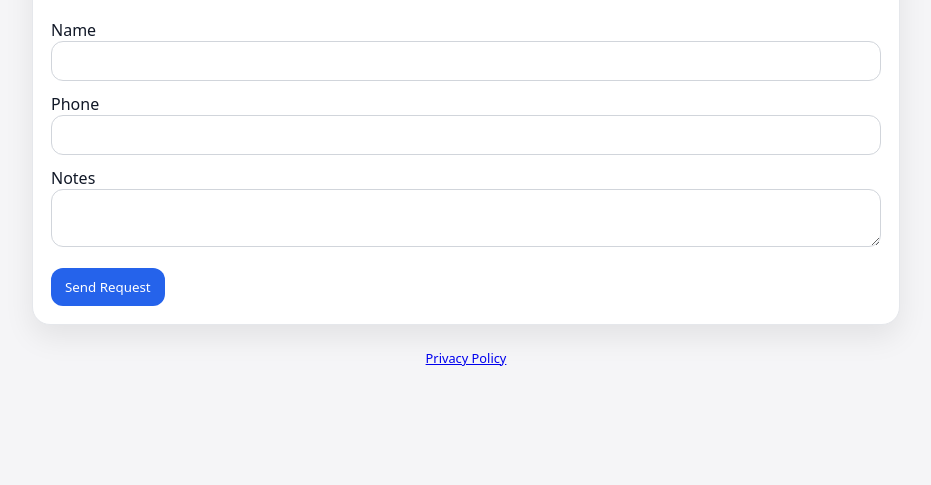
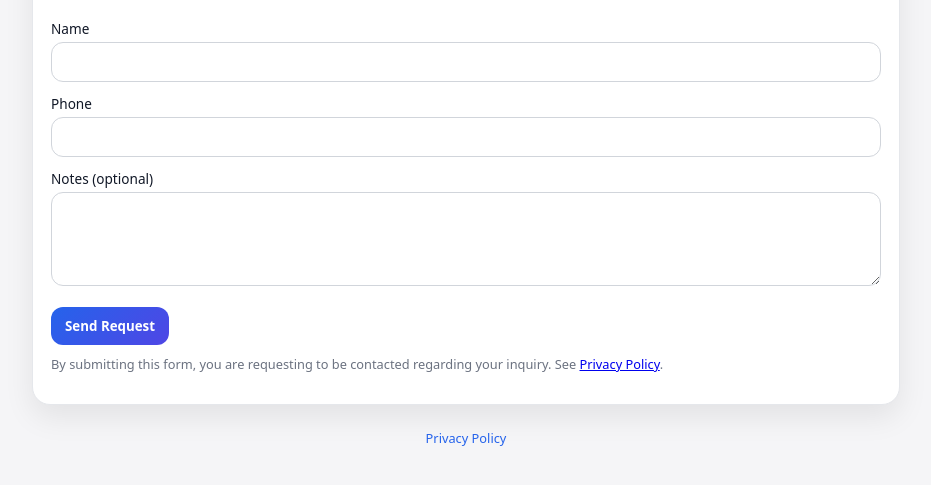
Before and after one commit to MiCalculator/michiganmortgagecalculator, a plain HTML site: page realtor.html in a window 1280 px wide. Shown: the part 155-640 px from the top of the page, without its empty margins (174-1105 px from the left). Drawn offline with Linux system fonts and the light colour scheme.

Commit message:
realtor.html

```diff
--- a/realtor.html
+++ b/realtor.html
@@ -7,18 +7,67 @@
   <link rel="canonical" href="https://michiganmortgagecalculator.org/realtor.html" />
 
   <link rel="icon" href="/michigan-mortgage-calculator-thumbnail.png" />
+  <link rel="apple-touch-icon" href="/michigan-mortgage-calculator-thumbnail.png" />
 
   <style>
     * { box-sizing: border-box; font-family: system-ui, -apple-system, BlinkMacSystemFont, "Segoe UI", sans-serif; }
     body { margin: 0; background: #f5f5f7; color: #111827; }
-    .site-header { text-align: center; padding: 16px; }
-    .site-header a { font-size: 1.7rem; font-weight: 700; color: #111827; text-decoration: none; }
-    .page { max-width: 900px; margin: 0 auto; padding: 0 16px 48px; }
-    .card { background: #fff; border-radius: 18px; padding: 18px; border: 1px solid #e5e7eb; box-shadow: 0 12px 30px rgba(0,0,0,0.08); }
-    label { display:block; margin-top:12px; }
-    input, textarea { width:100%; padding:10px; border-radius:12px; border:1px solid #d1d5db; }
-    .btn { margin-top:16px; padding:10px 14px; border-radius:12px; background:#2563eb; color:#fff; border:none; }
-    .footer { margin-top:24px; font-size:0.8rem; text-align:center; }
+
+    .site-header {
+      text-align: center;
+      padding: 16px;
+    }
+    .site-header a {
+      font-size: 1.7rem;
+      font-weight: 700;
+      color: #111827;
+      text-decoration: none;
+    }
+
+    .page {
+      max-width: 900px;
+      margin: 0 auto;
+      padding: 0 16px 48px;
+    }
+    .card {
+      background: #fff;
+      border-radius: 18px;
+      padding: 18px;
+      border: 1px solid #e5e7eb;
+      box-shadow: 0 12px 30px rgba(0,0,0,0.08);
+    }
+
+    label { display: block; margin-top: 12px; font-size: 0.85rem; }
+    input, textarea {
+      width: 100%;
+      padding: 10px;
+      border-radius: 12px;
+      border: 1px solid #d1d5db;
+      margin-top: 4px;
+    }
+
+    .btn {
+      margin-top: 16px;
+      padding: 10px 14px;
+      border-radius: 12px;
+      border: none;
+      background: linear-gradient(135deg, #2563eb, #4f46e5);
+      color: #fff;
+      font-weight: 600;
+    }
+
+    .disclosure {
+      margin-top: 10px;
+      font-size: 0.8rem;
+      color: #6b7280;
+    }
+
+    .footer {
+      margin-top: 24px;
+      font-size: 0.8rem;
+      text-align: center;
+    }
+    .footer a { color: #2563eb; text-decoration: none; }
   </style>
 </head>
 <body>
@@ -38,10 +87,15 @@
       <label>Phone</label>
       <input id="phone" required />
 
-      <label>Notes</label>
-      <textarea id="notes"></textarea>
+      <label>Notes (optional)</label>
+      <textarea id="notes" rows="4"></textarea>
 
-      <button class="btn">Send Request</button>
+      <button class="btn" type="submit">Send Request</button>
+
+      <p class="disclosure">
+        By submitting this form, you are requesting to be contacted regarding your inquiry.
+        See <a href="/privacy.html">Privacy Policy</a>.
+      </p>
     </form>
   </div>
 
@@ -51,13 +105,14 @@
 </div>
 
 <script>
-function sendEmail(e){
+function sendEmail(e) {
   e.preventDefault();
   const body =
 `Name: ${name.value}
 Phone: ${phone.value}
 Notes: ${notes.value}`;
-  location.href =
+
+  window.location.href =
     "mailto:michiganmortgagecalculator@gmail.com?subject=Realtor Request&body=" +
     encodeURIComponent(body);
 }
```
